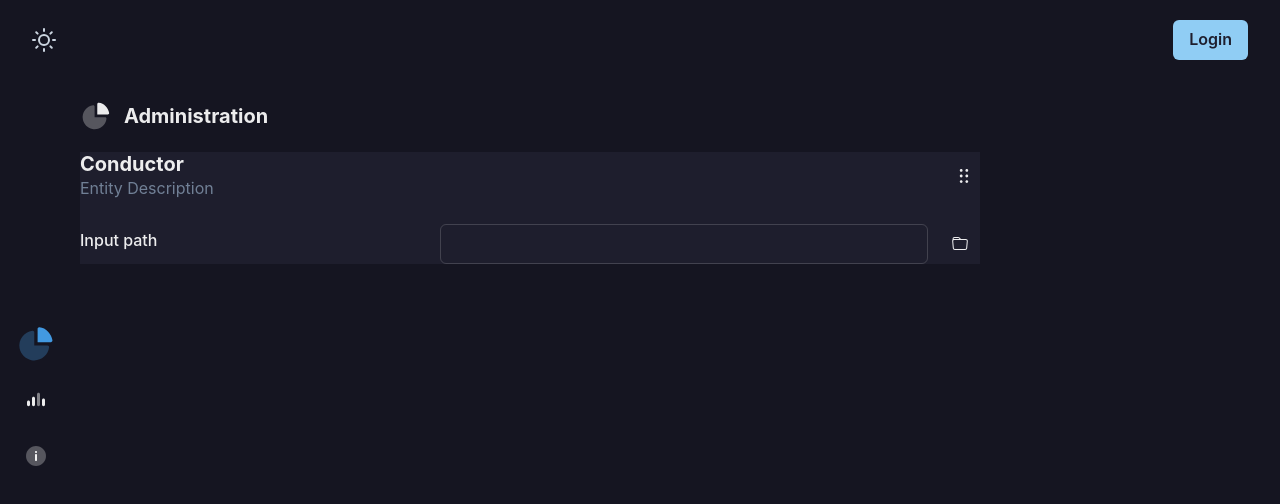
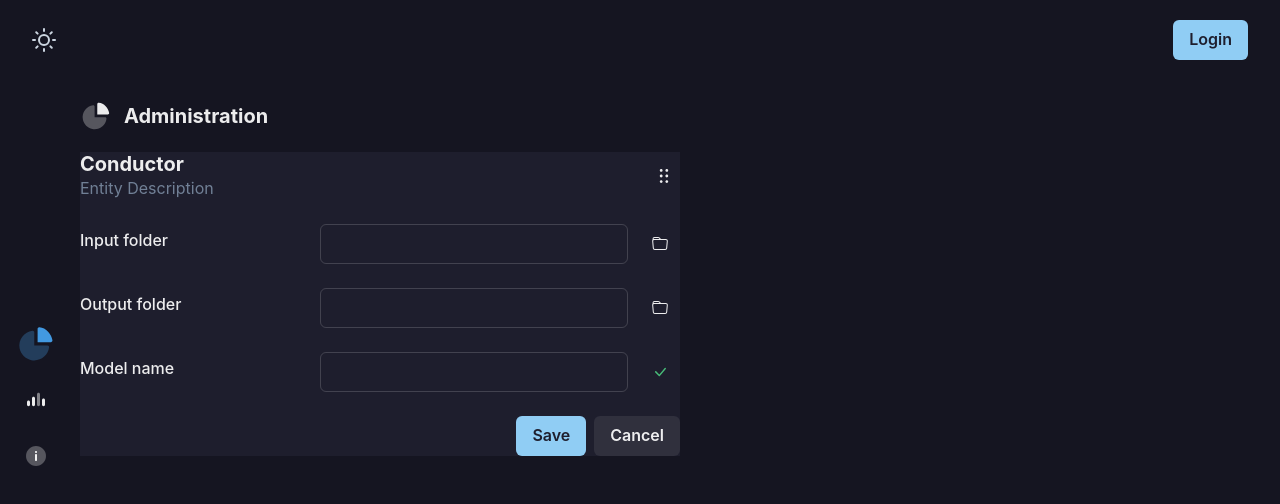
Before and after one commit to TheSpectreTeam/Octopus.GUI, a React app: page /admin in a window 1280 px wide. Shown: the top 504 px of the page. Built offline with nearby package versions, Linux system fonts and the light colour scheme.

Commit message:
feat(Conductor)[OCT-30]: implementation component template

```diff
--- a/src/features/Conductor/index.tsx
+++ b/src/features/Conductor/index.tsx
@@ -1,25 +1,25 @@
-import React from "react";
+import React, { HTMLInputTypeAttribute } from "react";
 import { DragHandleIcon } from "@chakra-ui/icons";
 import {
     Box,
+    Button,
     Flex,
     FormControl,
     FormLabel,
     Heading,
+    HStack,
+    Icon,
     IconButton,
     Input,
     Text,
 } from "@chakra-ui/react";
 
-import { BsFolder } from "react-icons/bs";
-
+import { BsCheckLg, BsFolder } from "react-icons/bs";
 import Card from "../../common/Card";
 
 const Conductor = () => {
-    const [value, setValue] = React.useState<number>(0);
-
     return (
-        <Card width={900}>
+        <Card width={600}>
             <Flex
                 width={"full"}
                 as={Box}
@@ -41,6 +41,54 @@ const Conductor = () => {
                     />
                 </Flex>
             </Flex>
+            <ConductorInput
+                ariaLabel="input-folder"
+                icon={<BsFolder />}
+                label="Input folder"
+                inputType="text"
+            />
+            <ConductorInput
+                ariaLabel="output-folder"
+                label="Output folder"
+                icon={<BsFolder />}
+            />
+            <ConductorInput
+                ariaLabel="model-name"
+                label="Model name"
+                icon={<Icon as={BsCheckLg} color="green.400" />}
+            />
+            <Flex width="100%" justifyContent={"flex-end"}>
+                <HStack>
+                    <Button variant={"solid"} colorScheme="blue">
+                        Save
+                    </Button>
+                    <Button>Cancel</Button>
+                </HStack>
+            </Flex>
+        </Card>
+    );
+};
+
+export default Conductor;
+
+type Props = {
+    icon:
+        | React.ReactElement<any, string | React.JSXElementConstructor<any>>
+        | undefined;
+    isIcon?: boolean;
+    inputType?: HTMLInputTypeAttribute;
+    ariaLabel: string;
+    label?: string;
+};
+
+const ConductorInput: React.FC<Props> = ({
+    icon,
+    isIcon = true,
+    inputType = "text",
+    label = "Field label",
+    ariaLabel,
+}) => {
+    return (
         <FormControl>
             <Flex
                 width={"full"}
@@ -48,19 +96,18 @@ const Conductor = () => {
                 direction={{ base: "column", md: "row" }}
                 alignItems={{ base: "flex-start", md: "center" }}
             >
-                    <FormLabel as="legend">Input path</FormLabel>
+                <FormLabel as="legend">{label || "field label"}</FormLabel>
                 <Flex width={{ base: "100%", md: "60%" }} gap={3}>
-                        <Input id="email" type="text" />
+                    <Input id="email" type={inputType} />
+                    {isIcon && (
                         <IconButton
-                            aria-label="folder"
+                            aria-label={ariaLabel}
                             variant={"ghost"}
-                            icon={<BsFolder />}
-                        ></IconButton>
+                            icon={icon}
+                        />
+                    )}
                 </Flex>
             </Flex>
         </FormControl>
-        </Card>
     );
 };
-
-export default Conductor;
```
Lines whose indentation alone changed are shown as unchanged.
